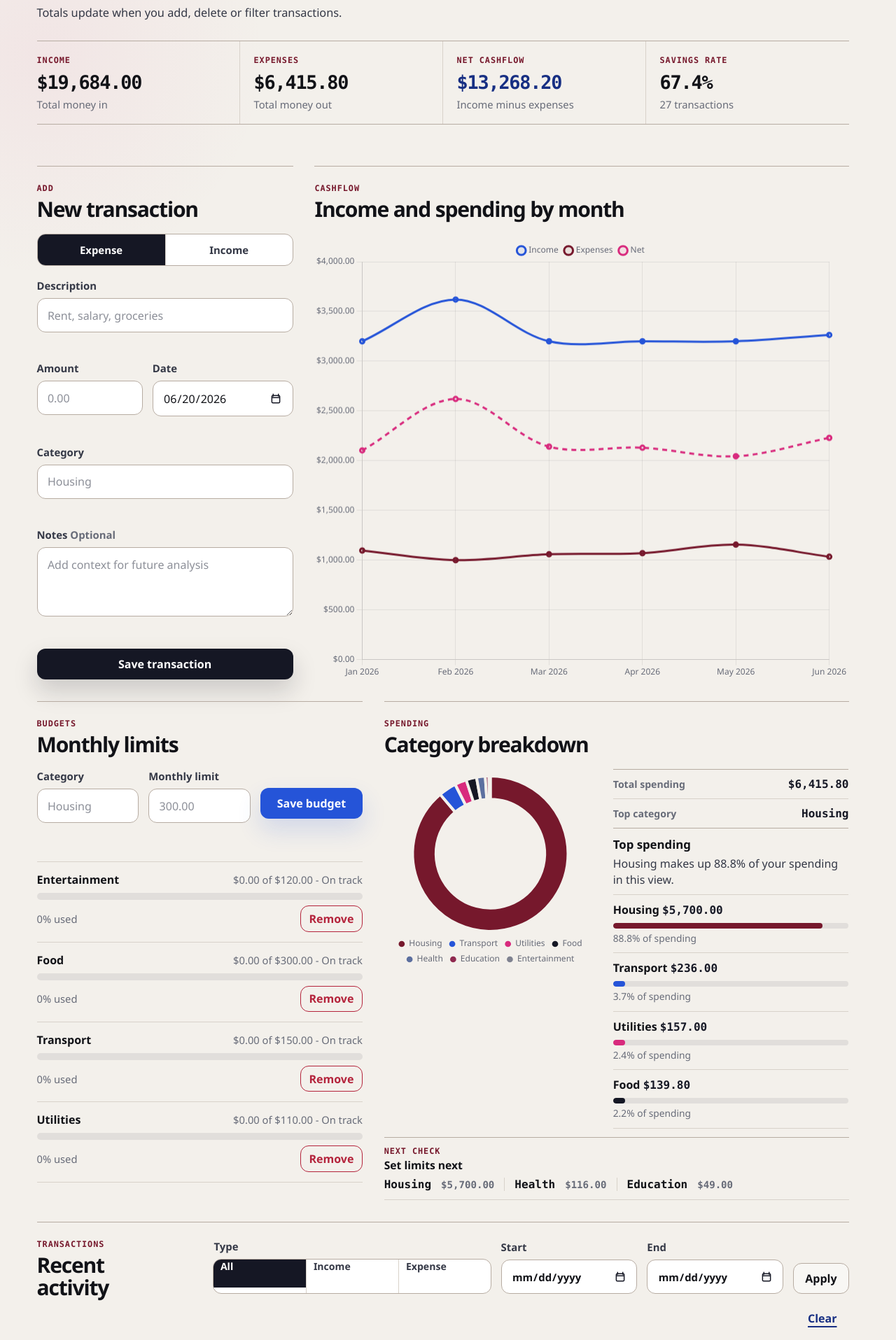
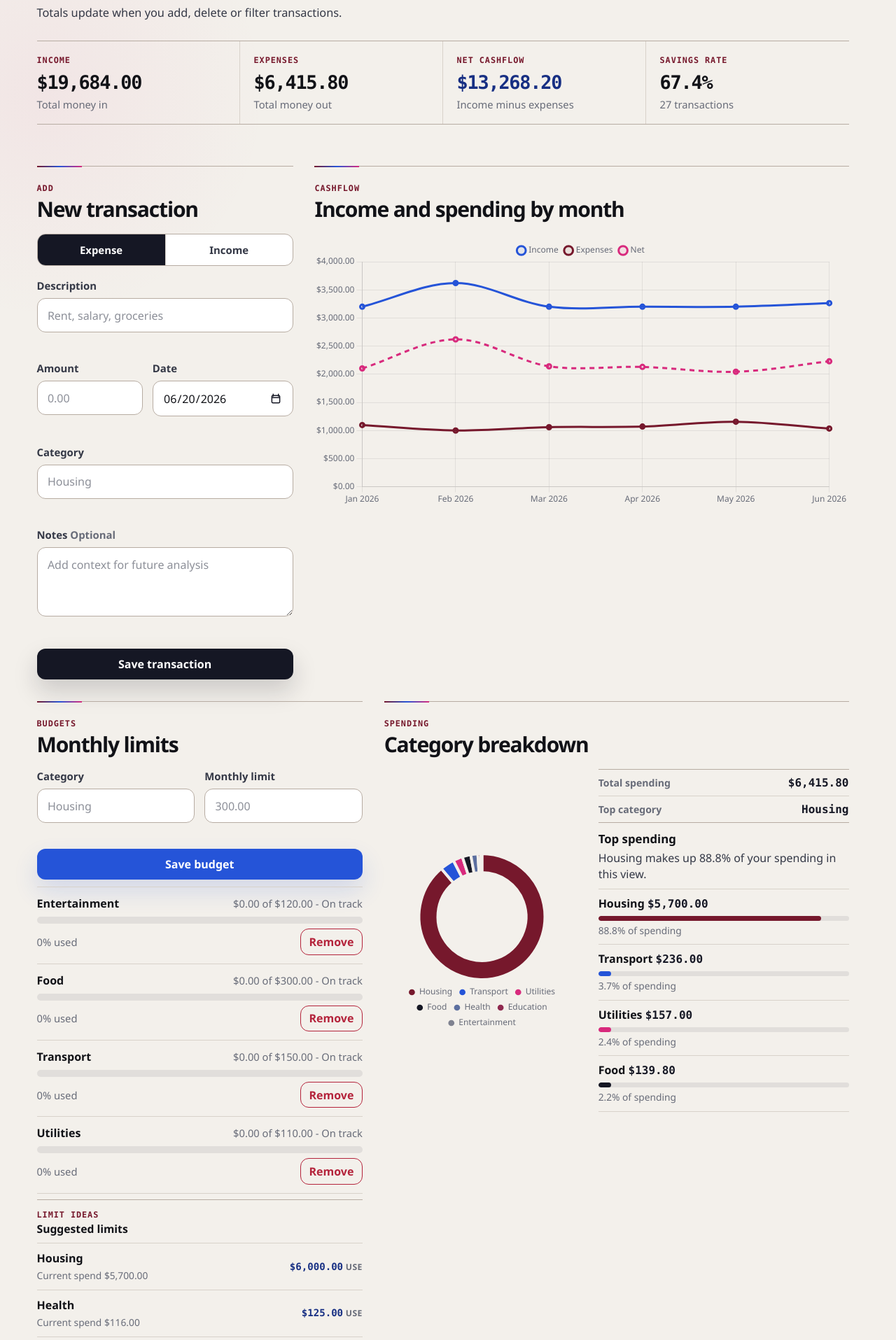
Before and after one commit to furqanfsl/Finance-Tracker, a Flask app: page /dashboard in a window 1280 px wide. Shown: the part 679-2594 px from the top of the page at 70% size. Run offline with Flask 3, Linux system fonts and the light colour scheme; data comes from the database, SQL or seed files in the repository.

Commit message:
Polish dashboard spacing and controls

```diff
--- a/personal_finance_tracker/static/css/styles.css
+++ b/personal_finance_tracker/static/css/styles.css
@@ -505,13 +505,25 @@ h3 {
   display: grid;
   grid-template-columns: repeat(12, minmax(0, 1fr));
   gap: clamp(1.4rem, 2.4vw, 2.2rem);
+  align-items: start;
   padding: clamp(2.2rem, 4.6vw, 4rem) 0 64px;
 }
 
 .planner-section {
+  position: relative;
   min-width: 0;
   padding-top: 24px;
   border-top: 1px solid var(--color-line-strong);
+}
+
+.planner-section::before {
+  content: "";
+  position: absolute;
+  top: -1px;
+  left: 0;
+  width: 64px;
+  height: 2px;
+  background: linear-gradient(90deg, var(--color-red), var(--color-blue), var(--color-pink));
 }
 
 .section-heading {
@@ -534,6 +546,8 @@ h3 {
 
 .budget-panel {
   grid-column: span 5;
+  display: flex;
+  flex-direction: column;
 }
 
 .category-panel {
@@ -731,17 +745,17 @@ textarea:hover {
 
 .category-content {
   display: grid;
-  grid-template-columns: minmax(230px, 0.9fr) minmax(245px, 1fr);
-  gap: clamp(0.9rem, 1.9vw, 1.5rem);
-  align-items: start;
+  grid-template-columns: minmax(220px, 0.78fr) minmax(285px, 1fr);
+  gap: clamp(1.15rem, 2.1vw, 2rem);
+  align-items: center;
 }
 
 .category-panel .chart-wrap-small {
-  min-height: 280px;
+  min-height: 260px;
 }
 
 .category-panel .chart-wrap-small canvas {
-  height: 280px !important;
+  height: 260px !important;
 }
 
 .category-insights {
@@ -760,7 +774,7 @@ textarea:hover {
   align-items: baseline;
   justify-content: space-between;
   gap: 12px;
-  padding: 11px 0;
+  padding: 9px 0;
 }
 
 .category-readout div > * {
@@ -792,12 +806,12 @@ textarea:hover {
 }
 
 .category-insights h3,
-.category-gap-panel h3 {
+.budget-suggestion-panel h3 {
   margin: 12px 0 0;
 }
 
 .category-insights > p {
-  margin: 6px 0 2px;
+  margin: 6px 0 0;
   color: var(--color-ink-soft);
   line-height: 1.45;
 }
@@ -808,7 +822,7 @@ textarea:hover {
 }
 
 .category-insight-row {
-  padding: 10px 0 11px;
+  padding: 9px 0 10px;
   border-top: 1px solid var(--color-line);
 }
 
@@ -830,9 +844,9 @@ textarea:hover {
 }
 
 .category-share-track {
-  height: 8px;
+  height: 7px;
   overflow: hidden;
-  margin-top: 8px;
+  margin-top: 7px;
   border-radius: 999px;
   background: rgba(21, 23, 36, 0.08);
 }
@@ -854,17 +868,16 @@ textarea:hover {
   line-height: 1.35;
 }
 
-.category-gap-panel {
-  margin-top: 12px;
-  padding: 12px 0;
+.budget-suggestion-panel {
+  margin-top: 8px;
+  padding: 14px 0 0;
   border-top: 1px solid var(--color-line-strong);
-  border-bottom: 1px solid var(--color-line);
 }
 
 .category-gap-heading {
   display: grid;
   gap: 4px;
-  margin-bottom: 8px;
+  margin-bottom: 10px;
 }
 
 .category-gap-heading h3 {
@@ -873,39 +886,74 @@ textarea:hover {
 }
 
 .category-gap-strip {
-  display: flex;
-  flex-wrap: wrap;
-  gap: 8px 14px;
+  display: grid;
+  gap: 0;
 }
 
 .category-gap-row {
-  display: inline-flex;
-  padding-right: 14px;
-  border-right: 1px solid var(--color-line);
+  width: 100%;
+  display: grid;
+  grid-template-columns: minmax(0, 1fr) auto;
+  align-items: center;
+  gap: 12px;
+  border: 0;
+  border-top: 1px solid var(--color-line);
+  background: transparent;
+  color: inherit;
+  padding: 10px 0;
+  text-align: left;
+  transition: color var(--transition-fluid), transform var(--transition-fluid);
 }
 
 .category-gap-row:last-child {
-  padding-right: 0;
-  border-right: 0;
+  border-bottom: 1px solid var(--color-line);
+}
+
+.category-gap-row:hover {
+  color: var(--color-blue-deep);
+  transform: translateX(2px);
+}
+
+.category-gap-row:active {
+  transform: translateX(0);
 }
 
 .category-gap-row em {
-  color: var(--color-muted);
+  color: var(--color-blue-deep);
   font-family: var(--font-mono);
   font-size: 0.88rem;
   font-style: normal;
   font-variant-numeric: tabular-nums;
-  font-weight: 750;
+  font-weight: 850;
+}
+
+.category-gap-row em::after {
+  content: " use";
+  color: var(--color-muted);
+  font-family: var(--font-sans);
+  font-size: 0.76rem;
+  font-weight: 800;
+  letter-spacing: 0.04em;
+  text-transform: uppercase;
 }
 
 .budget-form {
-  align-items: flex-start;
-  margin-bottom: 14px;
+  display: grid;
+  grid-template-columns: repeat(2, minmax(0, 1fr));
+  gap: 12px 14px;
+  align-items: start;
+  margin-bottom: 10px;
+}
+
+.budget-form > .form-field {
+  margin-bottom: 0;
 }
 
 .budget-form .button {
-  flex: 0 0 146px;
-  margin-top: 27px;
+  grid-column: 1 / -1;
+  width: 100%;
+  flex: initial;
+  margin-top: 0;
 }
 
 .budget-list {
@@ -913,9 +961,14 @@ textarea:hover {
   grid-template-columns: 1fr;
 }
 
+.budget-list > .empty-state {
+  padding: 12px 0 10px;
+}
+
 .budget-item {
-  padding: 14px 0;
+  padding: 12px 0;
   border-top: 1px solid var(--color-line);
+  transition: opacity var(--transition-fluid), transform var(--transition-fluid);
 }
 
 .budget-item:last-child {
@@ -944,7 +997,7 @@ textarea:hover {
   align-items: center;
   justify-content: space-between;
   gap: 12px;
-  margin-top: 8px;
+  margin-top: 7px;
 }
 
 .progress-track {
--- a/personal_finance_tracker/static/js/app.js
+++ b/personal_finance_tracker/static/js/app.js
@@ -8,6 +8,7 @@ const state = {
   categories: { income: [], expense: [] },
   databaseFingerprint: null,
   loading: false,
+  pendingReload: null,
   filterDebounce: null,
   pollTimer: null,
 };
@@ -43,6 +44,7 @@ const selectors = {
   categoryBudgetGaps: document.querySelector("#category-budget-gaps"),
   saveButton: document.querySelector("#save-transaction-button"),
   saveBudgetButton: document.querySelector("#save-budget-button"),
+  budgetLimitInput: document.querySelector("#budget-limit"),
 };
 
 function money(value) {
@@ -307,10 +309,10 @@ function renderCategoryInsights(categories, budgets = []) {
     selectors.categoryInsightsList.innerHTML = `<p class="empty-state">No expense data yet. Add an expense to see the top categories here.</p>`;
     selectors.categoryBudgetGaps.innerHTML = `
       <div class="category-gap-heading">
-        <p class="section-kicker">Next check</p>
-        <h3>Set limits next</h3>
+        <p class="section-kicker">Limit ideas</p>
+        <h3>Suggested limits</h3>
       </div>
-      <p class="empty-state">Budget gaps will appear after you add expenses.</p>`;
+      <p class="empty-state">Add an expense to get limit suggestions.</p>`;
     return;
   }
 
@@ -343,27 +345,39 @@ function renderCategoryInsights(categories, budgets = []) {
 
   selectors.categoryBudgetGaps.innerHTML = `
     <div class="category-gap-heading">
-      <p class="section-kicker">Next check</p>
-      <h3>Set limits next</h3>
+      <p class="section-kicker">Limit ideas</p>
+      <h3>Suggested limits</h3>
     </div>
     ${
       unbudgeted.length
         ? `<div class="category-gap-strip">${unbudgeted
             .map(
-              (item) => `
-        <span class="category-gap-row">
-          <strong>${escapeHtml(item.category)}</strong>
-          <em>${money(item.amount)}</em>
-        </span>`,
+              (item) => {
+                const amount = Number(item.amount || 0);
+                const limit = suggestedBudgetLimit(amount);
+                return `
+        <button class="category-gap-row" type="button" data-suggest-category="${escapeHtml(item.category)}" data-suggest-limit="${limit.toFixed(2)}" aria-label="Use ${escapeHtml(item.category)} as a suggested monthly limit">
+          <span>
+            <strong>${escapeHtml(item.category)}</strong>
+            <small>Current spend ${money(amount)}</small>
+          </span>
+          <em>${money(limit)}</em>
+        </button>`;
+              },
             )
             .join("")}</div>`
-        : `<p class="empty-state">Every spending category currently has a monthly limit.</p>`
+        : `<p class="empty-state">Your spending categories already have monthly limits.</p>`
     }`;
+}
+
+function suggestedBudgetLimit(amount) {
+  const value = Math.max(Number(amount || 0), 1);
+  return Math.ceil((value * 1.05) / 25) * 25;
 }
 
 function renderBudgets(budgets) {
   if (!budgets.length) {
-    selectors.budgetList.innerHTML = `<p class="empty-state">No budgets yet. Add a category limit to start tracking guardrails.</p>`;
+    selectors.budgetList.innerHTML = `<p class="empty-state">No limits yet. Use a suggestion or add your own.</p>`;
     return;
   }
 
@@ -458,7 +472,10 @@ function escapeHtml(value) {
 }
 
 async function loadDashboard({ silent = false } = {}) {
-  if (state.loading) return;
+  if (state.loading) {
+    state.pendingReload = { silent };
+    return;
+  }
 
   const query = buildFilterQuery();
   const suffix = query ? `?${query}` : "";
@@ -494,12 +511,31 @@ async function loadDashboard({ silent = false } = {}) {
     if (!silent) {
       selectors.refreshButton.disabled = false;
     }
+    if (state.pendingReload) {
+      const nextReload = state.pendingReload;
+      state.pendingReload = null;
+      loadDashboard(nextReload);
+    }
   }
 }
 
 function scheduleFilterReload() {
   window.clearTimeout(state.filterDebounce);
   state.filterDebounce = window.setTimeout(() => loadDashboard(), 220);
+}
+
+function handleFilterReset() {
+  window.clearTimeout(state.filterDebounce);
+  window.setTimeout(() => {
+    const allKindOption = selectors.filterForm.querySelector('input[name="kind"][value=""]');
+    if (allKindOption) {
+      allKindOption.checked = true;
+    }
+    selectors.filterForm.querySelectorAll('input[type="date"]').forEach((input) => {
+      input.value = "";
+    });
+    loadDashboard();
+  }, 0);
 }
 
 async function pollForExternalChanges() {
@@ -602,18 +638,24 @@ async function handleTransactionDelete(event) {
   const button = event.target.closest("[data-delete-id]");
   if (!button) return;
 
-  const confirmed = window.confirm("Delete this transaction? This cannot be undone.");
-  if (!confirmed) return;
+  const row = button.closest("tr");
+  button.disabled = true;
+  button.textContent = "Deleting";
+  button.setAttribute("aria-busy", "true");
+  row?.classList.add("row-removing");
 
-  button.disabled = true;
   try {
     await apiFetch(`/api/transactions/${button.dataset.deleteId}`, { method: "DELETE" });
+    row?.remove();
     showToast("Transaction deleted.");
-    await loadDashboard();
+    await loadDashboard({ silent: true });
   } catch (error) {
+    row?.classList.remove("row-removing");
     showToast(error.error || "Transaction could not be deleted.");
   } finally {
     button.disabled = false;
+    button.removeAttribute("aria-busy");
+    button.textContent = "Delete";
   }
 }
 
@@ -621,19 +663,35 @@ async function handleBudgetDelete(event) {
   const button = event.target.closest("[data-delete-budget-id]");
   if (!button) return;
 
-  const confirmed = window.confirm("Delete this budget? Transactions will stay in the ledger.");
-  if (!confirmed) return;
+  const item = button.closest(".budget-item");
+  button.disabled = true;
+  button.textContent = "Removing";
+  button.setAttribute("aria-busy", "true");
+  item?.classList.add("row-removing");
 
-  button.disabled = true;
   try {
     await apiFetch(`/api/budgets/${button.dataset.deleteBudgetId}`, { method: "DELETE" });
+    item?.remove();
     showToast("Budget deleted.");
-    await loadDashboard();
+    await loadDashboard({ silent: true });
   } catch (error) {
+    item?.classList.remove("row-removing");
     showToast(error.error || "Budget could not be deleted.");
   } finally {
     button.disabled = false;
+    button.removeAttribute("aria-busy");
+    button.textContent = "Remove";
   }
+}
+
+function handleBudgetSuggestionClick(event) {
+  const button = event.target.closest("[data-suggest-category]");
+  if (!button) return;
+
+  selectors.budgetCategoryInput.value = button.dataset.suggestCategory || "";
+  selectors.budgetLimitInput.value = button.dataset.suggestLimit || "";
+  selectors.budgetLimitInput.focus({ preventScroll: true });
+  showToast("Suggested limit added.");
 }
 
 function exportCsv() {
@@ -680,14 +738,12 @@ function bindEvents() {
     loadDashboard();
   });
   selectors.filterForm.addEventListener("change", scheduleFilterReload);
-  selectors.clearFiltersButton.addEventListener("click", () => {
-    selectors.filterForm.reset();
-    loadDashboard();
-  });
+  selectors.filterForm.addEventListener("reset", handleFilterReset);
   selectors.refreshButton.addEventListener("click", () => loadDashboard());
   selectors.exportButton.addEventListener("click", exportCsv);
   selectors.transactionRows.addEventListener("click", handleTransactionDelete);
   selectors.budgetList.addEventListener("click", handleBudgetDelete);
+  selectors.categoryBudgetGaps.addEventListener("click", handleBudgetSuggestionClick);
   selectors.form.querySelectorAll('input[name="kind"]').forEach((input) => {
     input.addEventListener("change", populateCategoryOptions);
   });
--- a/personal_finance_tracker/templates/dashboard.html
+++ b/personal_finance_tracker/templates/dashboard.html
@@ -158,6 +158,7 @@
       <button class="button button-secondary button-full" type="submit" id="save-budget-button">Save budget</button>
     </form>
     <div id="budget-list" class="budget-list" aria-live="polite"></div>
+    <div id="category-budget-gaps" class="budget-suggestion-panel" aria-live="polite"></div>
   </section>
 
   <section class="planner-section category-panel" aria-labelledby="category-title">
@@ -188,7 +189,6 @@
         <div id="category-insights-list" class="category-insight-list" aria-live="polite"></div>
       </aside>
     </div>
-    <div id="category-budget-gaps" class="category-gap-panel" aria-live="polite"></div>
   </section>
 
   <section class="planner-section table-panel wide-panel" aria-labelledby="transactions-title">
@@ -223,8 +223,10 @@
           <span>End</span>
           <input id="filter-end" name="end" type="date">
         </label>
-        <button class="button button-ghost" type="submit">Apply</button>
-        <button class="button button-text" type="button" id="clear-filters-button">Clear</button>
+        <div class="filter-actions">
+          <button class="button button-ghost" type="submit">Apply</button>
+          <button class="button button-text" type="reset" id="clear-filters-button">Clear filters</button>
+        </div>
       </form>
     </div>
 
```
Also changed, not shown: other parts of personal_finance_tracker/static/css/styles.css (+35 -1 lines).
